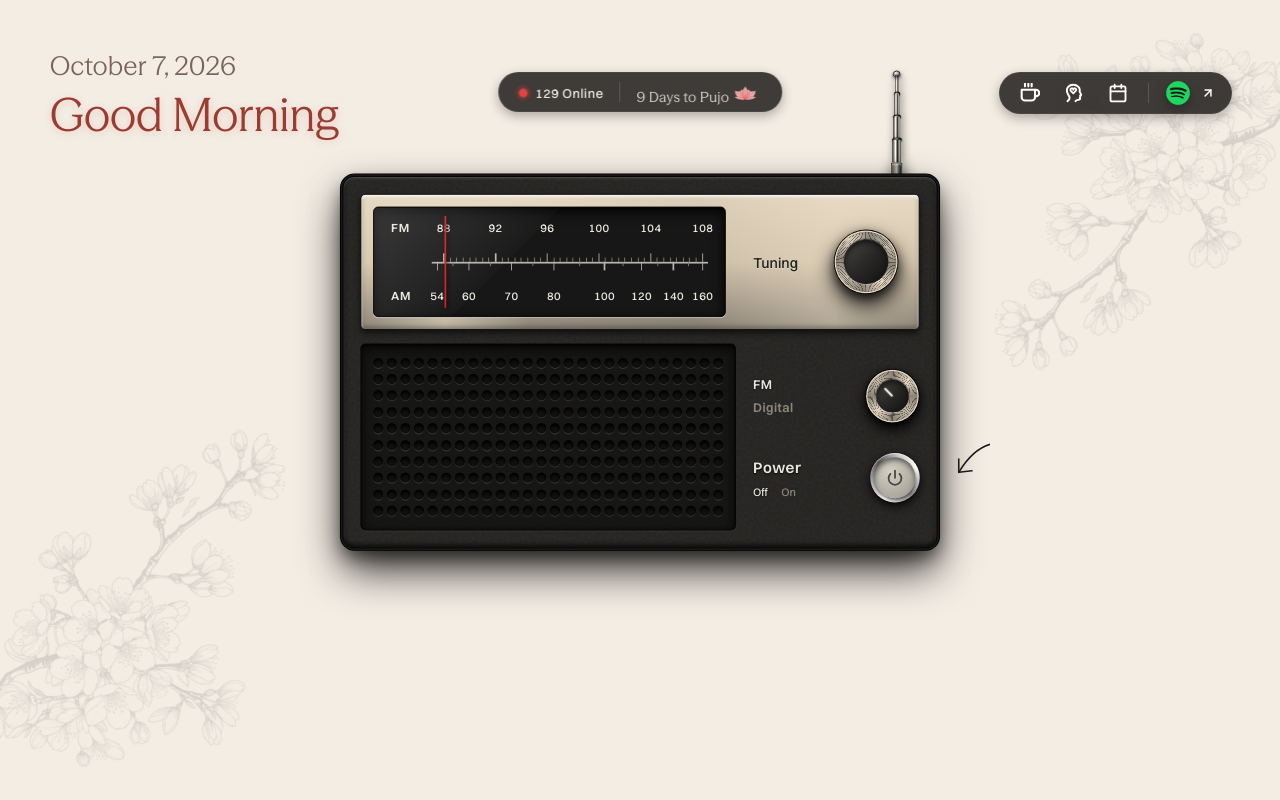
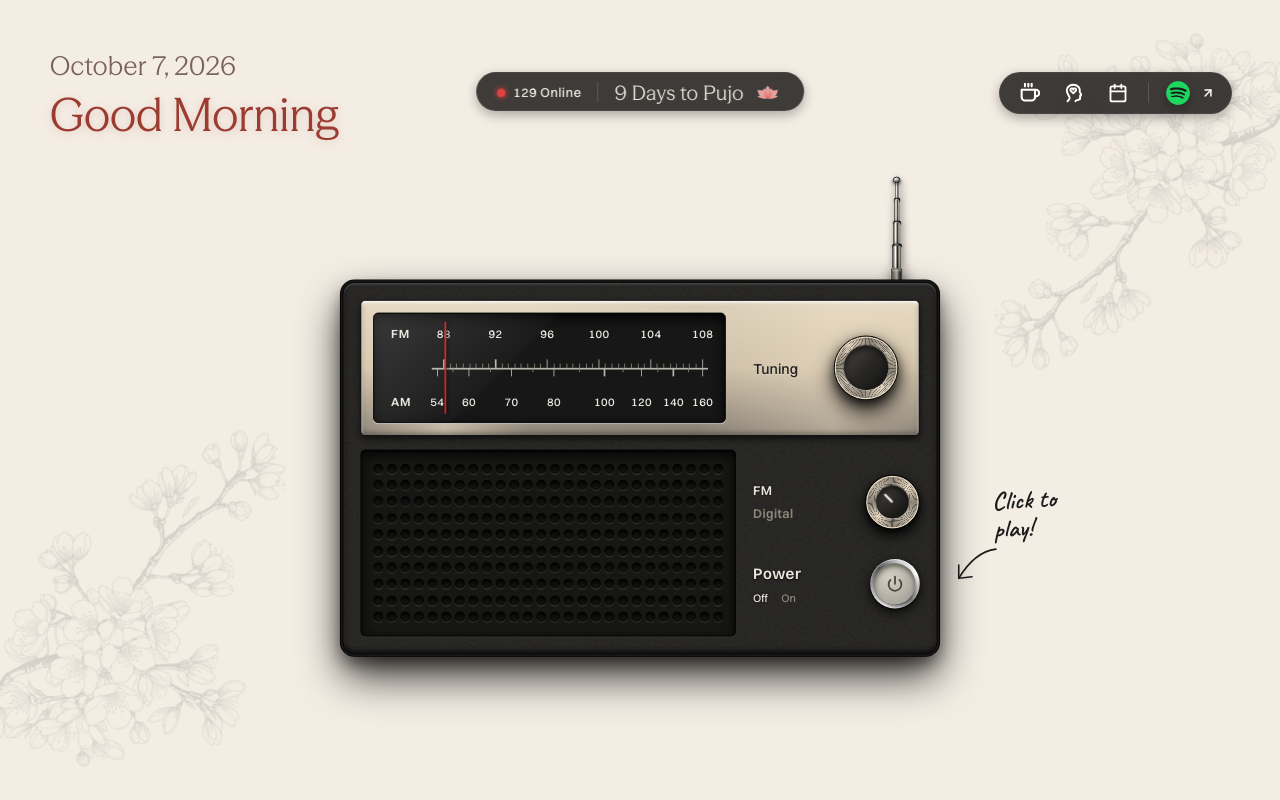
Before and after one commit to pradhan-not-found/The-Radio-, a React (Vite) app: page / in a window 1280 px wide. Built offline with nearby package versions, Linux system fonts and the light colour scheme.

Commit message:
style: upgrade countdown typography to SeasonMix serif and fix flex alignment

```diff
--- a/src/App.tsx
+++ b/src/App.tsx
@@ -144,9 +144,9 @@ export function App() {
           <span>{onlineCount} Online</span>
         </div>
         <div className="nav-divider" />
-        <div className="countdown" style={{ gap: '6px' }}>
+        <div className="countdown" style={{ gap: '8px' }}>
           {daysLeft} Days to Pujo
-          <img src={flower1Img} alt="" style={{ height: '1.6em', width: 'auto', opacity: 0.9, transform: 'translateY(2px)' }} />
+          <img src={flower1Img} alt="" style={{ height: '22px', width: 'auto', opacity: 0.9, transform: 'translateY(-1px)' }} />
         </div>
       </div>
 
--- a/src/index.css
+++ b/src/index.css
@@ -17,15 +17,8 @@
 }
 
 *, *::before, *::after { box-sizing: border-box; margin: 0; padding: 0; }
-html, body {
-  overflow: hidden;
-  height: 100%;
-  overscroll-behavior: none;
-}
-html, body, #root {
-  height: 100%;
-  overflow: hidden;
-}
+html, body { overflow-x: hidden; }
+html, body, #root { min-height: 100%; }
 
 img {
   pointer-events: none;
@@ -782,8 +775,11 @@ body {
 }
 
 .countdown {
-  font-family: 'SeasonMix', sans-serif;
-  font-size: 14px;
+  display: flex;
+  align-items: center;
+  font-family: 'SeasonMix', serif;
+  font-size: 20px;
+  letter-spacing: 0.5px;
   transform: translateY(1px); /* Precise font baseline correction */
 }
 
@@ -1303,7 +1299,7 @@ body {
     font-size: 11px;
   }
   .countdown {
-    font-size: 12px;
+    font-size: 16px;
   }
 }
 
@@ -1833,7 +1829,7 @@ body {
   }
 
   .countdown {
-    font-size: 12px;
+    font-size: 16px;
   }
 
   .occasion-text .greeting {
@@ -1958,10 +1954,18 @@ body {
 }
 
 .playlist-tracks::-webkit-scrollbar {
-  display: none;
-}
-.playlist-tracks {
-  scrollbar-width: none;
+  width: 6px;
+}
+.playlist-tracks::-webkit-scrollbar-track {
+  background: rgba(0,0,0,0.1);
+  border-radius: 10px;
+}
+.playlist-tracks::-webkit-scrollbar-thumb {
+  background: rgba(255,255,255,0.1);
+  border-radius: 10px;
+}
+.playlist-tracks::-webkit-scrollbar-thumb:hover {
+  background: rgba(255,255,255,0.2);
 }
 
 .playlist-track-row {
```
